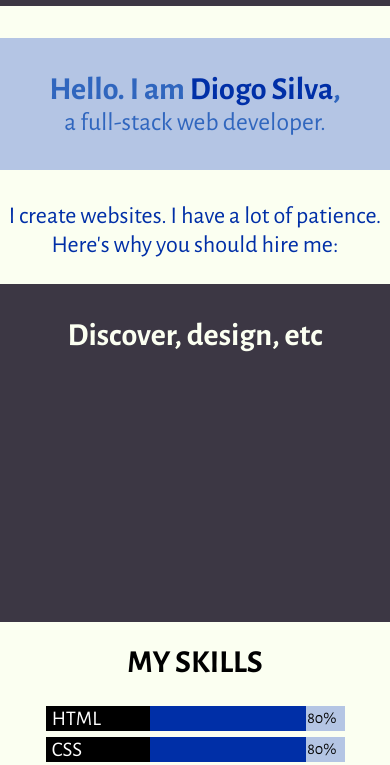
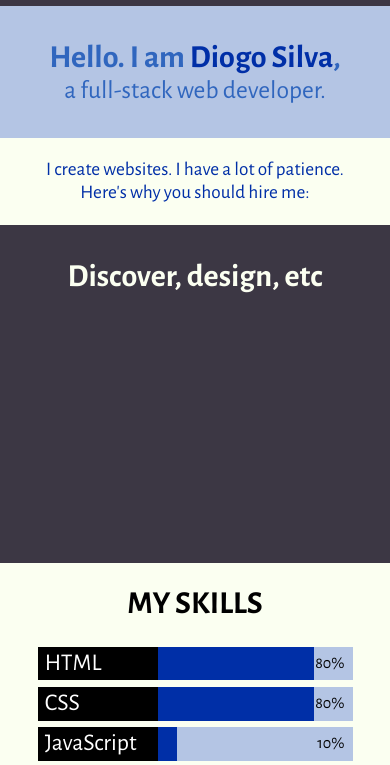
Before and after one commit to soaresilva/portfolio, a website: page src/index.html in a window 390 px wide. Shown: the part 48-813 px from the top of the page. Drawn offline with nearby package versions, Linux system fonts and the light colour scheme; files that its build step writes are made by us from their sources.

Commit message:
more responsivity

```diff
--- a/src/index.html
+++ b/src/index.html
@@ -28,7 +28,7 @@
     </div>
 
     <div class="tagline">
-        <p>I create websites. I have a lot of patience. Here's why you should hire me:</p>
+        <p>I create websites. I have a lot of patience. <br>Here's why you should hire me:</p>
     </div>
 
     <div class="process">
--- a/src/scss/_skills.scss
+++ b/src/scss/_skills.scss
@@ -18,9 +18,12 @@
     .skill {
         width: 5em;
         background-color: black;
-        font-size: 1.3em;
+        font-size: 1.5em;
         color: white;
         padding-left: .3em;
+        padding-top: .1em;
+        padding-bottom: .1em;
+
     }
 
     .bar {
--- a/src/scss/_welcome.scss
+++ b/src/scss/_welcome.scss
@@ -5,7 +5,7 @@
     flex-direction: column;
     padding: 1em;
     font-size: 2em;
-    margin: 1em 0em; //maybe I don't want this margin
+    // margin: 1em 0em; //maybe I don't want this margin
     h1 {
         color: $color3;
         margin: 0;
--- a/src/scss/style.scss
+++ b/src/scss/style.scss
@@ -41,4 +41,10 @@ html, body {
         color: $color2;
         font-size: 1.5em;
     }
+
+    @media (max-width: 768px) {
+        p {
+            font-size: 1.2rem;
+        }
+    }
 }
```
Lines whose indentation alone changed are shown as unchanged.
